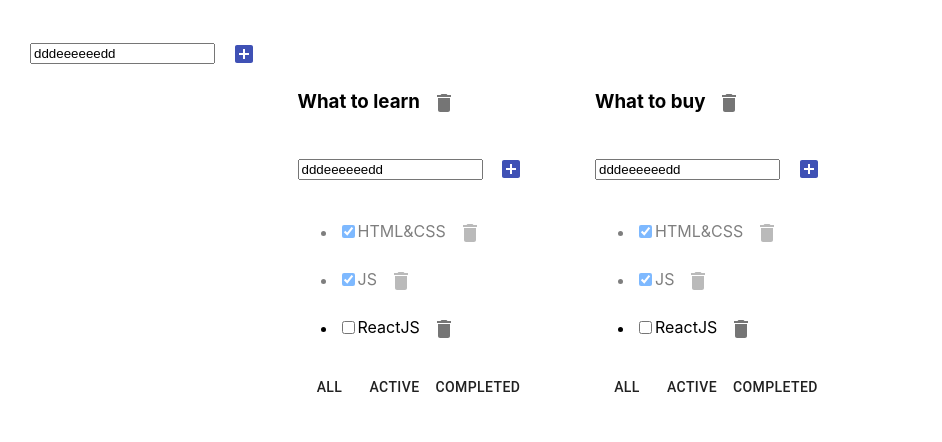
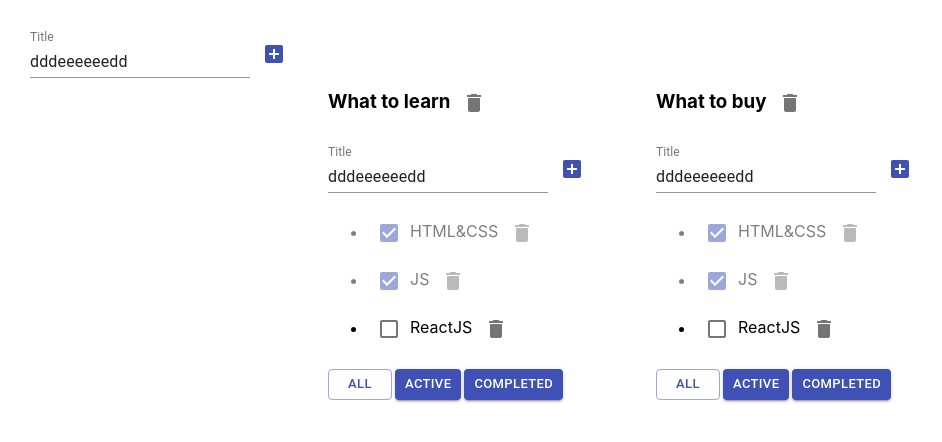
Before and after one commit to Anna-Leontieva/todolist, a React (Create React App) app: page / in a window 1280 px wide. Shown: the top 442 px of the page, without its empty margins (0-942 px from the left). Built offline with nearby package versions, Linux system fonts and the light colour scheme.

Commit message:
change input on Text field

```diff
--- a/src/AddItemForm.tsx
+++ b/src/AddItemForm.tsx
@@ -1,5 +1,5 @@
 import React, { ChangeEvent, KeyboardEvent, useState } from 'react';
-import {IconButton} from '@material-ui/core';
+import {IconButton,TextField} from '@material-ui/core';
 import {AddBox} from '@material-ui/icons';
 
 type AddItemFormPropsType ={
@@ -28,13 +28,22 @@ function AddItemForm(props:AddItemFormPropsType){
     return(
         <div>
 
-        {/* локальный импут, e.currentTarget===input   */}   <input value={title}
+        {/* локальный импут, e.currentTarget===input   */}
+        <TextField value={title}
             onChange={onChangeHandler}
             onKeyPress={onKeyPressHandler}
-            className={error?"error":""}/>  {/*При нажатиии Enter будет вводиться  Task */}
-        {/* e.currentTarget ==== input */}
+            error={!!error}
+            helperText={error}
+            label={"Title"}   //похоже на плейсхолдер и label одновременно
+            />
+
+        {/* />  <input value={title}
+            onChange={onChangeHandler}
+            onKeyPress={onKeyPressHandler}
+            className={error?"error":""}/>  При нажатиии Enter будет вводиться  Task
+         e.currentTarget ==== input */}
         <IconButton  color="primary" onClick={addItem}><AddBox/></IconButton>
-        {error && <div className={"error-message"}>{error}</div>}
+        {/* {error && <div className={"error-message"}>{error}</div>} */}
     </div>
 
     );
--- a/src/EditableSpan.tsx
+++ b/src/EditableSpan.tsx
@@ -1,4 +1,5 @@
 import React, { ChangeEvent, KeyboardEvent, useState } from 'react';
+import {TextField} from '@material-ui/core';
 type EditableSpanProps={
     title:string
     changeTitle:(newTitle:string)=>void
@@ -16,7 +17,7 @@ function EditableSpan(props:EditableSpanProps){
     const changeTitle=(e:ChangeEvent<HTMLInputElement>)=>setTitle(e.currentTarget.value)
     return(
         editMode
-        ?<input onBlur={offEditeMode} autoFocus value={title} onChange={changeTitle}/>//on Blure когда покидает режим редактирования
+        ?<TextField onBlur={offEditeMode} autoFocus value={title} onChange={changeTitle}/>//on Blure когда покидает режим редактирования
         :<span onDoubleClick={onEditMode}>{props.title}</span>
     );
 }
--- a/src/componants/TodoList.tsx
+++ b/src/componants/TodoList.tsx
@@ -3,8 +3,7 @@ import React, { ChangeEvent, KeyboardEvent, useState } from 'react';
 import AddItemForm from '../AddItemForm';
 import EditableSpan from '../EditableSpan';
 import { FilterValuesType, TaskType } from './../App';
-import {IconButton} from '@material-ui/core';
-import {Button} from '@material-ui/core';
+import {IconButton,Checkbox,Button} from '@material-ui/core';
 import {Delete} from '@material-ui/icons';
 type TodoListType = {
     id: string;
@@ -49,8 +48,8 @@ function TodoList(props: TodoListType) {
                                 <li key={task.id}
                                     className={task.isDone ? "is-done" : ""}>
                                     {/* // kеу нужно для того чтоби Реакт отличал одну Ли-шку от другой */}
-                                    <input
-                                        type="checkbox"
+                                    <Checkbox
+                                        color={"primary"}
                                         checked={task.isDone}
                                         onChange={changeStatus}
                                      />
@@ -64,13 +63,24 @@ function TodoList(props: TodoListType) {
                 </ul>
                 <div>
                     <Button
-                        className={props.filter === "all" ? "active-filter" : ""}
+                    style={{marginRight:"3px"}}
+                    size={"small"}
+                    variant={props.filter==="all"?"outlined":"contained"}
+                    color={"primary"}
+                        // className={props.filter === "all" ? "active-filter" : ""}
                         onClick={onAllClickHandler}>All</Button>
                     <Button
-                        className={props.filter === "active" ? "active-filter" : ""}
+                    style={{marginRight:"3px"}}
+                    size={"small"}
+                    variant={props.filter==="active"?"outlined":"contained"}
+                    color={"primary"}
+                        // className={props.filter === "active" ? "active-filter" : ""}
                         onClick={onActiveClickHandler}>Active</Button>
                     <Button
-                        className={props.filter === "complited" ? "active-filter" : ""}
+                    size={"small"}
+                    variant={props.filter==="complited"?"outlined":"contained"}
+                    color={"primary"}
+                        // className={props.filter === "complited" ? "active-filter" : ""}
                         onClick={onComplitedClickHandler}>Completed</Button>
                 </div>
             </div>
```
